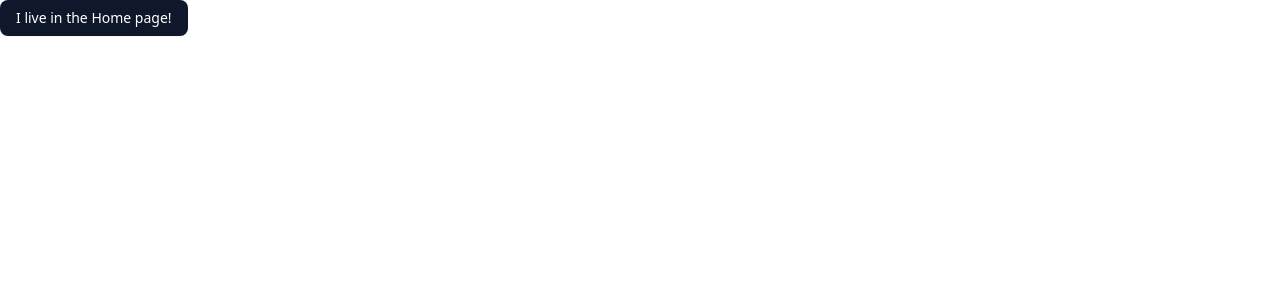
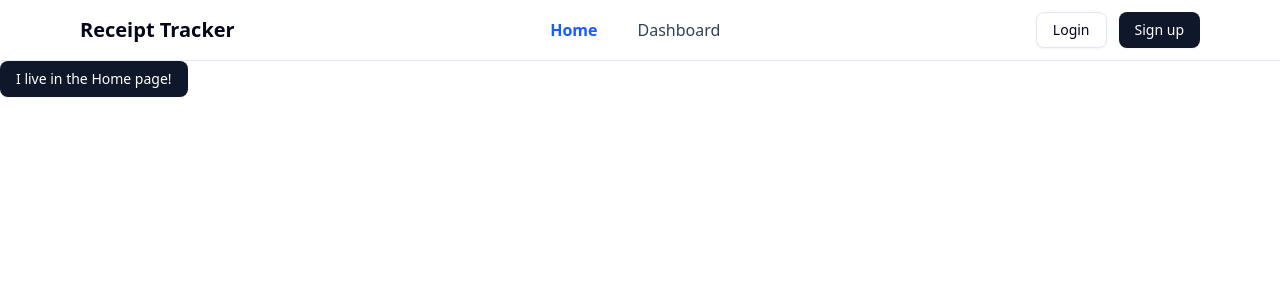
Before and after one commit to jachaksekhon/receipt-tracker, a React (Vite) app in the folder frontend/: page / in a window 1280 px wide. Shown: the top 300 px of the page. Built offline with nearby package versions, Linux system fonts and the light colour scheme; no server answers.

Commit message:
CCS-22: Created header file and helper to inject other pages beside header

```diff
--- a/frontend/src/App.tsx
+++ b/frontend/src/App.tsx
@@ -5,6 +5,8 @@ import {
 } from "react-router-dom";
 
 import { AuthProvider } from "./auth/useAuth";
+import AppLayout from "./components/layout/AppLayout";
+import RequireAuth from "./auth/requireAuth";
 
 import Home from "./pages/Home";
 import Login from "./pages/Auth/Login";
@@ -12,20 +14,28 @@ import Signup from "./pages/Auth/Signup";
 import Dashboard from "./pages/Dashboard";
 import ForgotPassword from "./pages/Auth/ForgotPassword";
 
-function App() {
+export default function App() {
   return (
     <AuthProvider>
       <Router>
         <Routes>
-          <Route path="/" element={<Home />} />
+          <Route element={<AppLayout />}>
+            <Route path="/" element={<Home />} />
+            <Route
+              path="/dashboard"
+              element={
+                <RequireAuth>
+                  <Dashboard />
+                </RequireAuth>
+              }
+            />
+          </Route>
+
           <Route path="/login" element={<Login />} />
           <Route path="/signup" element={<Signup />} />
-          <Route path="/dashboard" element={<Dashboard />} />
           <Route path="/forgotpassword" element={<ForgotPassword />} />
         </Routes>
       </Router>
     </AuthProvider>
   );
 }
-
-export default App;
--- a/frontend/src/auth/requireAuth.tsx
+++ b/frontend/src/auth/requireAuth.tsx
@@ -0,0 +1,16 @@
+import { Navigate, useLocation } from "react-router-dom";
+import { useAuth } from "./useAuth";
+import type React from "react";
+
+export default function RequireAuth({ children }: { children: React.ReactNode }) {
+    const { isAuthed } = useAuth();
+    const location = useLocation();
+
+    if (!isAuthed) {
+        // Redirect them to login, and remember where they tried to go
+        return <Navigate to="/login" replace state={{ from: location.pathname }} />;
+    }
+
+    // Otherwise, render the protected page
+    return children;
+}
--- /dev/null
+++ b/frontend/src/components/layout/AppLayout.tsx
@@ -0,0 +1,15 @@
+// Instead of having the header in each file, we can use this file to inject layouts and keep the header here
+
+import { Outlet } from "react-router-dom";
+import Header from "./Header";
+
+export default function AppLayout() {
+    return (
+        <div className="min-h-screen flex flex-col">
+            <Header />
+            <main className="flex1">
+                <Outlet />
+            </main>
+        </div>
+    )
+}
--- a/frontend/src/components/layout/Header.tsx
+++ b/frontend/src/components/layout/Header.tsx
@@ -0,0 +1,65 @@
+import { Link, NavLink, useNavigate } from "react-router-dom";
+import { useAuth } from "@/auth/useAuth";
+import { Button } from "@/components/ui/button"; // if you’re using shadcn buttons; else use <button>
+import LoginStrings from "@/constants/strings/LoginStrings";
+
+// Example nav items
+const nav = [
+  { to: "/", label: "Home" },
+  { to: "/dashboard", label: "Dashboard" },
+];
+
+export default function Header() {
+    const { isAuthed, user, frontEndlogout } = useAuth();
+    const navigate = useNavigate();
+
+    const linkClass = ({ isActive }: { isActive: boolean }) =>
+        `px-2 py-1 rounded-md transition-colors ${
+        isActive ? "text-blue-600 font-semibold" : "text-slate-700 hover:text-blue-600"
+        }`;
+
+    const handleLogout = () => {
+        frontEndlogout();
+        navigate('/');
+    }
+
+    return (
+        <header className="sticky top-0 z-40 w-full bg-white border-b">
+            <div className="mx-auto max-w-6xl px-4 py-3 flex items-center justify-between">
+                <Link to="/" className="text-xl font-bold">
+                Receipt Tracker
+                </Link>
+
+                <nav className="flex items-center gap-6">
+                {nav.map((item) => (
+                    <NavLink key={item.to} to={item.to} className={ linkClass }>
+                    {item.label}
+                    </NavLink>
+                ))}
+                </nav>
+
+                <div className="flex items-center gap-3">
+                {isAuthed ? (
+                    <>
+                    <span className="text-sm text-slate-600">
+                        Hi, {user?.name || user?.email}
+                    </span>
+                    <Button variant="outline" onClick={ handleLogout }>
+                        {LoginStrings.Logout}
+                    </Button>
+                    </>
+                ) : (
+                    <>
+                    <Button variant="outline" asChild>
+                        <Link to="/login">{LoginStrings.LoginButton}</Link>
+                    </Button>
+                    <Button asChild>
+                        <Link to="/signup">{LoginStrings.SignUp}</Link>
+                    </Button>
+                    </>
+                )}
+                </div>
+            </div>
+        </header>
+    );
+}
--- a/frontend/src/constants/strings/LoginStrings.ts
+++ b/frontend/src/constants/strings/LoginStrings.ts
@@ -5,6 +5,7 @@ const LoginStrings = {
   ForgotPassword: "Forgot password?",
   LoginButton: "Login",
   LoggingIn: "Logging in...",
+  Logout: "Logout",
   NotAMember: "Not a member?",
   SignUp: "Sign up",
   EnterEmailOrPassword: "Enter a valid email or password",
```
Also changed, not shown: 1 other file (tests, documents, lock files or other folders).
